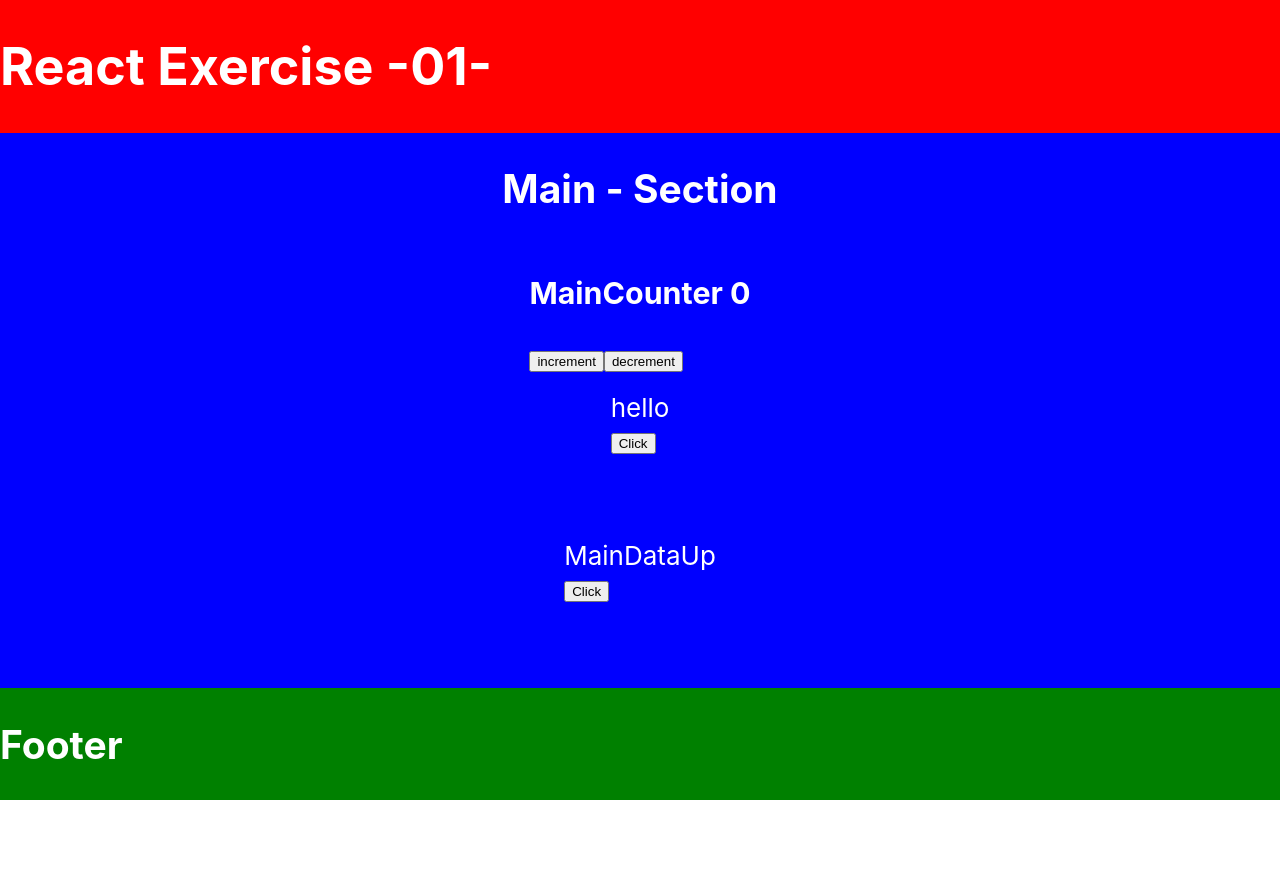
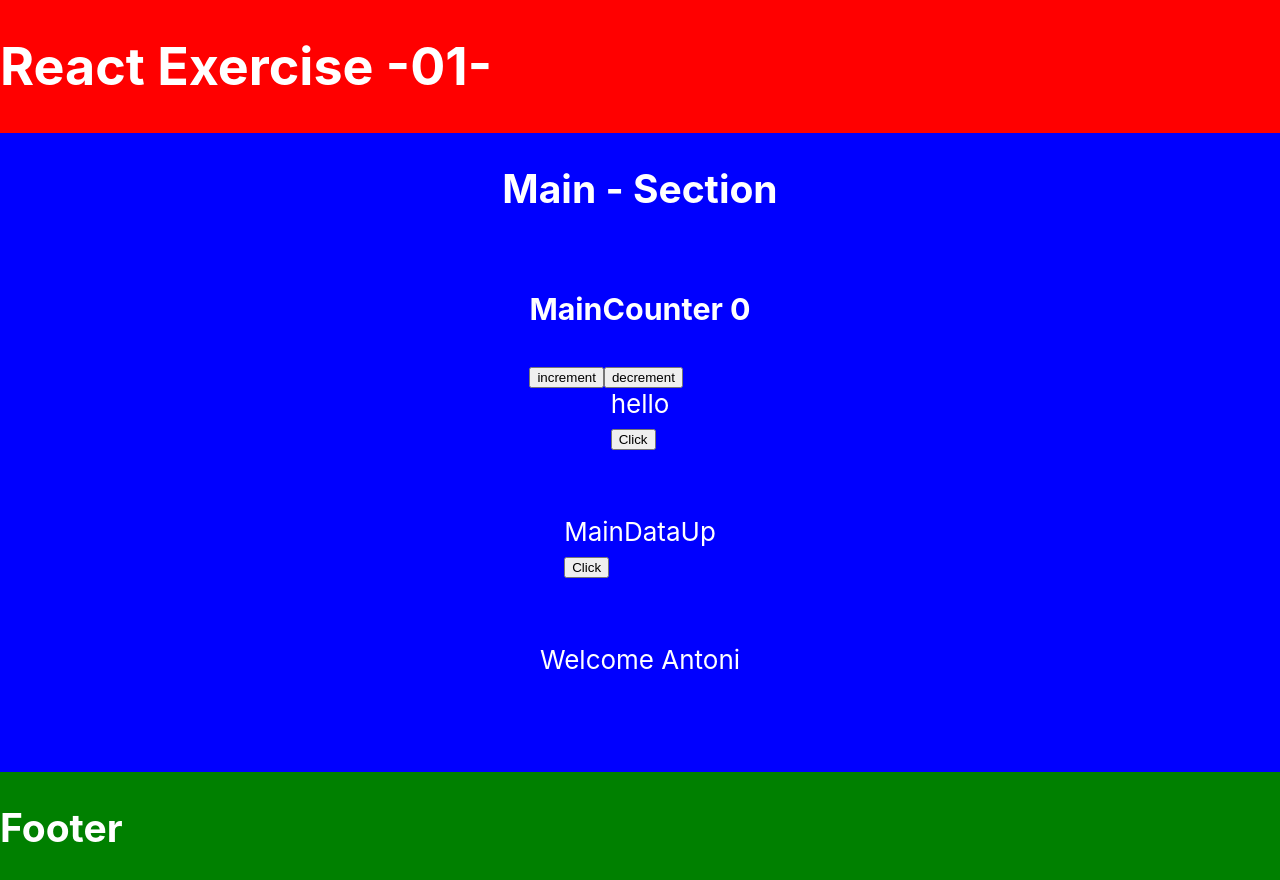
Before and after one commit to anmaras/react-exercise-01, a React (Create React App) app in the folder exercise-01/: page / in a window 1280 px wide. Shown: the top 880 px of the page. Before the commit the page ends 800 px from the top, so only its background shows below. Built offline with nearby package versions, Linux system fonts and the light colour scheme.

Commit message:
testing conditional rendering

```diff
--- a/exercise-01/src/Components/Main/Main.js
+++ b/exercise-01/src/Components/Main/Main.js
@@ -3,6 +3,7 @@ import MainTitle from './MainTitle';
 import MainCounter from './MainCounter';
 import MainEventBind from './MainEventBind';
 import MainDataUp from './MainDataUp';
+import MainConditionalRender from './MainConditionalRender';
 
 import style from './Main.module.css';
 
@@ -29,6 +30,7 @@ class Main extends Component {
         <MainCounter />
         <MainEventBind />
         <MainDataUp greet={this.greetParent} />
+        <MainConditionalRender />
       </div>
     );
   }
--- a/exercise-01/src/Components/Main/Main.module.css
+++ b/exercise-01/src/Components/Main/Main.module.css
@@ -2,5 +2,5 @@
   background-color: blue;
   display: grid;
   justify-items: center;
-  grid-template-rows: max-content repeat(3, 1fr);
+  grid-auto-rows: 1fr;
 }
--- /dev/null
+++ b/exercise-01/src/Components/Main/MainConditionalRender.js
@@ -0,0 +1,60 @@
+import React, { Component } from 'react';
+
+class MainConditionalRender extends Component {
+  constructor(props) {
+    super(props);
+
+    this.state = {
+      isLoggedIn: true,
+    };
+  }
+
+  render() {
+    /* ----------CONDITIONAL------------- */
+
+    // if (this.state.isLoggedIn) {
+    //   return <div>Welcome Antoni</div>;
+    // } else {
+    //   return <div>Welcome Guest</div>;
+    // }
+
+    /* ---------------------------------- */
+
+    /* ------CONDITIONAL WITH VARIABLE--------- */
+
+    // let message;
+    // if (this.state.isLoggedIn) {
+    //   message = <div>Welcome Antoni</div>;
+    // } else {
+    //   message = <div>Welcome Guest</div>;
+    // }
+    // return <div>{message}</div>;
+
+    /* ---------------------------------------- */
+
+    /* ---------TERNARY CONDITIONAL OPERATOR---------- */
+
+    //   return this.state.isLoggedIn ? (
+    //     <div>Welcome Antoni</div>
+    //   ) : (
+    //     <div>Welcome Guest</div>
+    //   );
+    // }
+
+    /* ----------------------------------------------- */
+
+    /* ------SHORT CIRCUIT OPERATOR------------------ */
+
+    return this.state.isLoggedIn && <div>Welcome Antoni</div>;
+
+    /* ---------------------------------------------- */
+  }
+}
+
+// function MainConditionalRender() {
+//   return (
+//     <div>MainConditionalRender</div>
+//   )
+// }
+
+export default MainConditionalRender;
```
